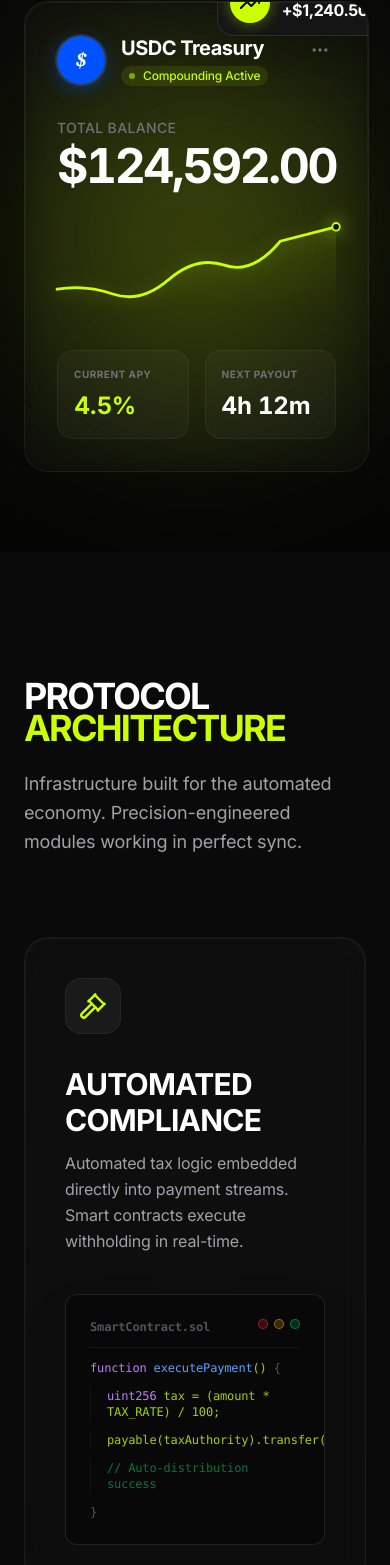
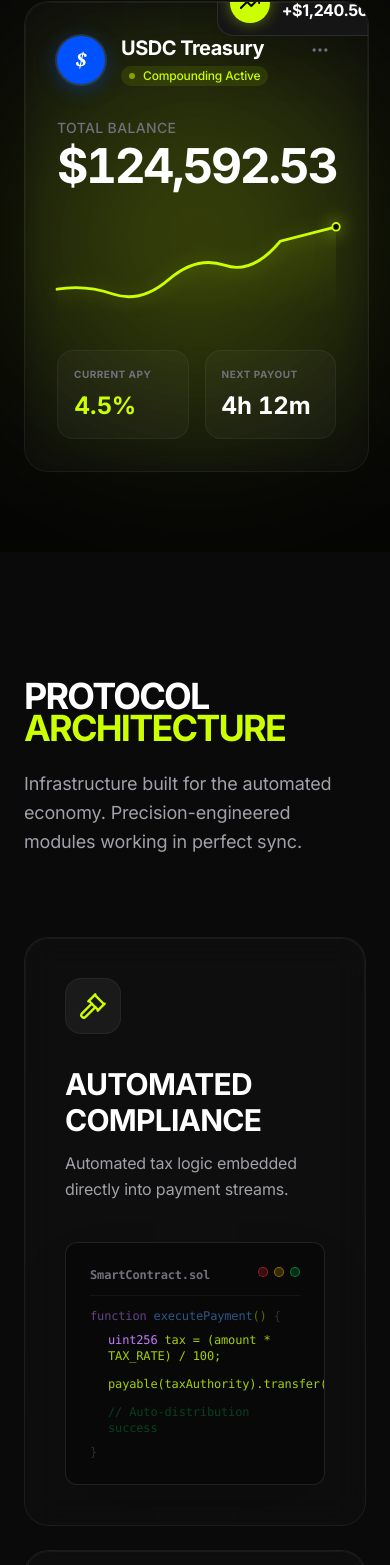
Before and after one commit to vultara-labs/frontend, a Next.js app: page / in a window 390 px wide. Shown: the part 910-2475 px from the top of the page. Built offline with nearby package versions, Linux system fonts and the light colour scheme.

Commit message:
feat: Add interactive compliance code example and a live-ticking counter component.

```diff
--- a/src/components/CorePillars.tsx
+++ b/src/components/CorePillars.tsx
@@ -1,9 +1,12 @@
 "use client";
 
 import { motion } from "framer-motion";
-import { Gavel, Droplets, Network, Fingerprint, Lock } from "lucide-react";
+import { Gavel, Droplets, Network, Fingerprint, Lock, CheckCircle2 } from "lucide-react";
+import { useState } from "react";
 
 export default function CorePillars() {
+    const [activeLine, setActiveLine] = useState<number | null>(null);
+
     return (
         <section id="features" className="py-32 px-6 relative z-10">
             <div className="mx-auto max-w-[1280px]">
@@ -21,7 +24,7 @@ export default function CorePillars() {
                 {/* Bento Grid - Unified Cards */}
                 <div className="grid grid-cols-1 md:grid-cols-12 gap-6 lg:gap-8">
 
-                    {/* Card 1: Compliance */}
+                    {/* Card 1: Compliance (Interactive Code) */}
                     <motion.div
                         initial={{ opacity: 0, y: 30 }}
                         whileInView={{ opacity: 1, y: 0 }}
@@ -33,28 +36,61 @@ export default function CorePillars() {
                             <div className="mb-8 flex w-14 h-14 items-center justify-center rounded-2xl bg-white/5 text-primary border border-white/5 group-hover:scale-110 transition-transform duration-500">
                                 <Gavel size={28} />
                             </div>
-                            <h3 className="mb-3 text-3xl font-bold uppercase tracking-tight text-white">Automated Compliance</h3>
-                            <p className="max-w-md text-[var(--foreground-muted)] text-base leading-relaxed">Automated tax logic embedded directly into payment streams. Smart contracts execute withholding in real-time.</p>
+                            <div className="flex justify-between items-start">
+                                <div>
+                                    <h3 className="mb-3 text-3xl font-bold uppercase tracking-tight text-white">Automated Compliance</h3>
+                                    <p className="max-w-md text-[var(--foreground-muted)] text-base leading-relaxed">Automated tax logic embedded directly into payment streams.</p>
+                                </div>
+                                {/* Visual State Indicator based on Code Hover */}
+                                <div className="hidden sm:flex flex-col gap-2">
+                                    <div className={`flex items-center gap-2 text-xs font-mono transition-colors duration-300 ${activeLine === 1 ? 'text-primary' : 'text-zinc-700'}`}>
+                                        <div className={`w-2 h-2 rounded-full ${activeLine === 1 ? 'bg-primary' : 'bg-zinc-800'}`} />
+                                        Calculated
+                                    </div>
+                                    <div className={`flex items-center gap-2 text-xs font-mono transition-colors duration-300 ${activeLine === 2 ? 'text-blue-400' : 'text-zinc-700'}`}>
+                                        <div className={`w-2 h-2 rounded-full ${activeLine === 2 ? 'bg-blue-400' : 'bg-zinc-800'}`} />
+                                        Distributed
+                                    </div>
+                                </div>
+                            </div>
                         </div>
 
-                        {/* Code Visual */}
+                        {/* Interactive Code Visual */}
                         <div className="relative mt-10 group-hover:translate-y-[-5px] transition-transform duration-500">
                             <div className="absolute -inset-0.5 bg-gradient-to-r from-primary/10 to-transparent opacity-0 group-hover:opacity-100 transition duration-500 blur-xl rounded-lg" />
                             <div className="relative w-full overflow-hidden rounded-xl bg-[#080808] border border-white/10 font-mono text-xs p-6 shadow-2xl">
-                                <div className="w-full space-y-3 text-primary/80">
+                                <div className="w-full space-y-1 text-primary/80">
                                     <div className="flex justify-between border-b border-white/5 pb-3 mb-3">
-                                        <span className="text-zinc-600 font-bold">SmartContract.sol</span>
+                                        <span className="text-zinc-500 font-bold">SmartContract.sol</span>
                                         <div className="flex gap-1.5">
                                             <div className="w-2.5 h-2.5 rounded-full bg-red-500/20 border border-red-500/50" />
                                             <div className="w-2.5 h-2.5 rounded-full bg-yellow-500/20 border border-yellow-500/50" />
                                             <div className="w-2.5 h-2.5 rounded-full bg-green-500/20 border border-green-500/50" />
                                         </div>
                                     </div>
-                                    <div><span className="text-purple-400">function</span> <span className="text-blue-400">executePayment</span>() <span className="text-zinc-600">{"{"}</span></div>
-                                    <div className="pl-4 border-l border-white/5"><span className="text-purple-400">uint256</span> tax = (amount * TAX_RATE) / 100;</div>
-                                    <div className="pl-4 border-l border-white/5">payable(taxAuthority).transfer(tax);</div>
-                                    <div className="pl-4 border-l border-white/5 text-green-400/50">// Auto-distribution success</div>
-                                    <div className="text-zinc-600">{"}"}</div>
+
+                                    <div className="opacity-50 hover:opacity-100 transition-opacity">
+                                        <span className="text-purple-400">function</span> <span className="text-blue-400">executePayment</span>() <span className="text-zinc-600">{"{"}</span>
+                                    </div>
+
+                                    <div
+                                        onMouseEnter={() => setActiveLine(1)}
+                                        onMouseLeave={() => setActiveLine(null)}
+                                        className={`pl-4 py-1 border-l-2 transition-all duration-300 cursor-help rounded-r ${activeLine === 1 ? 'border-primary bg-primary/10' : 'border-transparent hover:bg-white/5'}`}
+                                    >
+                                        <span className="text-purple-400">uint256</span> tax = (amount * TAX_RATE) / 100;
+                                    </div>
+
+                                    <div
+                                        onMouseEnter={() => setActiveLine(2)}
+                                        onMouseLeave={() => setActiveLine(null)}
+                                        className={`pl-4 py-1 border-l-2 transition-all duration-300 cursor-help rounded-r ${activeLine === 2 ? 'border-blue-400 bg-blue-400/10' : 'border-transparent hover:bg-white/5'}`}
+                                    >
+                                        payable(taxAuthority).transfer(tax);
+                                    </div>
+
+                                    <div className="pl-4 py-1 border-l-2 border-transparent text-green-400/50 opacity-50">// Auto-distribution success</div>
+                                    <div className="text-zinc-600 opacity-50">{"}"}</div>
                                 </div>
                             </div>
                         </div>
@@ -133,7 +169,9 @@ export default function CorePillars() {
                                 Zero-Knowledge Proofs ensure salary data remains private. Your financial data is encrypted, owned by you.
                             </p>
                             <div className="mt-8 flex flex-wrap gap-3">
-                                <span className="rounded-full bg-primary/10 px-4 py-1.5 text-xs font-bold text-primary border border-primary/20 uppercase tracking-wider">ZK-SNARKs</span>
+                                <span className="rounded-full bg-primary/10 px-4 py-1.5 text-xs font-bold text-primary border border-primary/20 uppercase tracking-wider flex items-center gap-2">
+                                    <CheckCircle2 size={12} /> ZK-SNARKs
+                                </span>
                                 <span className="rounded-full bg-white/5 px-4 py-1.5 text-xs font-bold text-white border border-white/10 uppercase tracking-wider">Encrypted Metadata</span>
                             </div>
                         </div>
--- a/src/components/Hero.tsx
+++ b/src/components/Hero.tsx
@@ -1,8 +1,48 @@
 "use client";
 
-import { motion, useScroll, useTransform, useMotionValue, useSpring } from "framer-motion";
+import { motion, useScroll, useTransform, useMotionValue, useSpring, useInView } from "framer-motion";
 import { ArrowRight, PlayCircle, MoreHorizontal } from "lucide-react";
-import { useRef, MouseEvent } from "react";
+import { useRef, MouseEvent, useEffect, useState } from "react";
+
+// Counter Component for "Live" Money Feel
+const Counter = ({ from, to }: { from: number; to: number }) => {
+    const nodeRef = useRef<HTMLSpanElement>(null);
+    const isInView = useInView(nodeRef, { once: true });
+
+    useEffect(() => {
+        if (!isInView) return;
+
+        const node = nodeRef.current;
+        const duration = 2000; // 2 seconds initial setup
+        const startTime = performance.now();
+
+        const controls = animate(from, to, {
+            duration: 2,
+            onUpdate(value) {
+                if (node) node.textContent = `$${value.toLocaleString('en-US', { minimumFractionDigits: 2, maximumFractionDigits: 2 })}`;
+            },
+            onComplete() {
+                // Start "Live Ticking" Simulation
+                if (!node) return;
+                let currentValue = to;
+
+                // Add random cents every few seconds to simulate yield
+                setInterval(() => {
+                    const increment = Math.random() * (0.05 - 0.01) + 0.01;
+                    currentValue += increment;
+                    node.textContent = `$${currentValue.toLocaleString('en-US', { minimumFractionDigits: 2, maximumFractionDigits: 2 })}`;
+                }, 3000);
+            }
+        });
+
+        return () => controls.stop();
+    }, [from, to, isInView]);
+
+    return <span ref={nodeRef} className="tabular-nums" />;
+};
+
+// Helper for animation
+import { animate } from "framer-motion";
 
 export default function Hero() {
     const targetRef = useRef<HTMLDivElement>(null);
@@ -175,7 +215,9 @@ export default function Hero() {
                             {/* Main Stat (Layer 2) */}
                             <motion.div style={{ z: 30 }} className="mb-8 transform-style-3d">
                                 <p className="text-zinc-500 text-sm font-medium mb-1 tracking-wide">TOTAL BALANCE</p>
-                                <h2 className="text-5xl font-bold text-white tracking-tighter tabular-nums">$124,592.00</h2>
+                                <h2 className="text-5xl font-bold text-white tracking-tighter tabular-nums">
+                                    <Counter from={100000} to={124592.50} />
+                                </h2>
                             </motion.div>
 
                             {/* Chart (Layer 1 - Deep) */}
```
